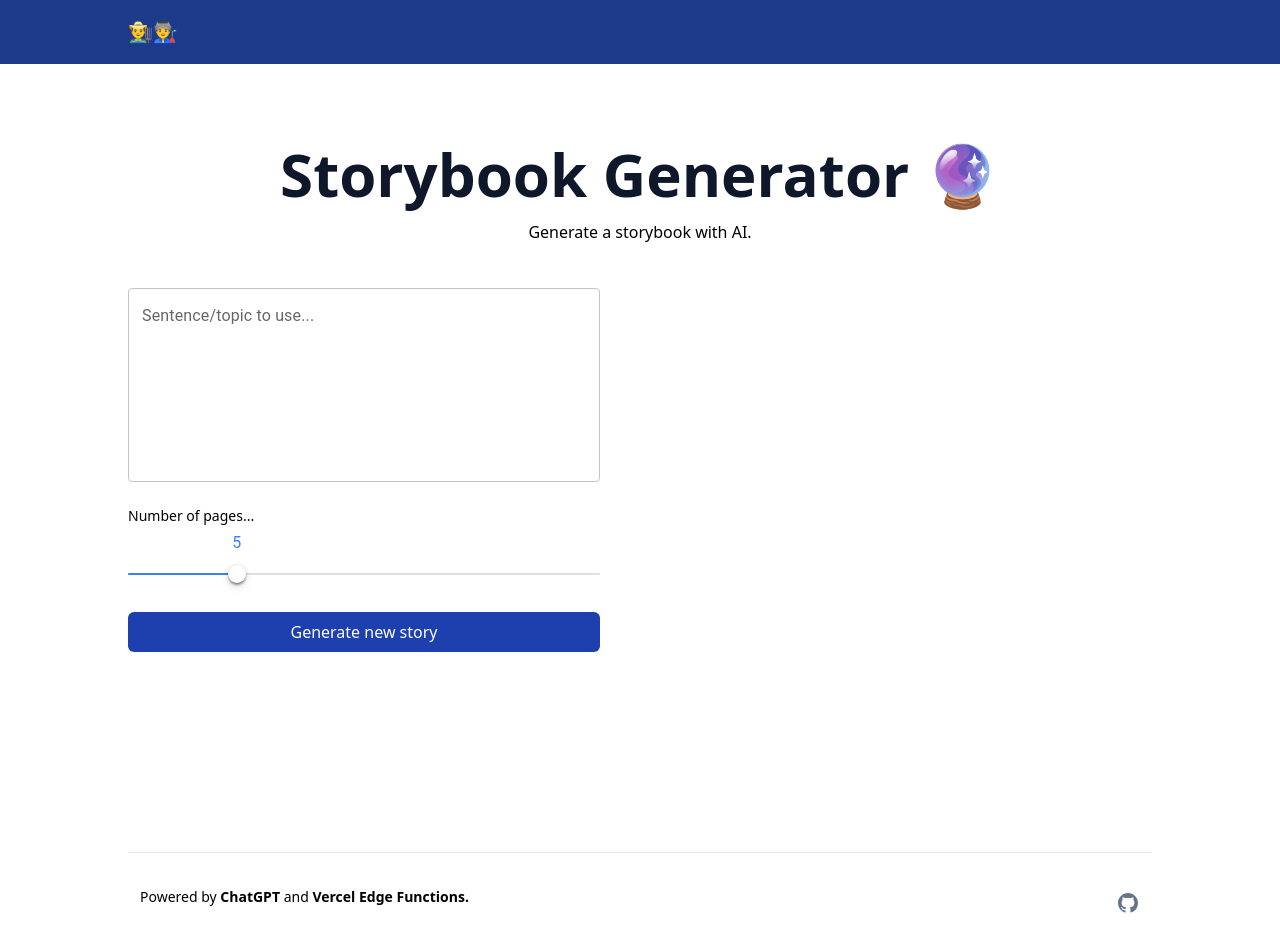
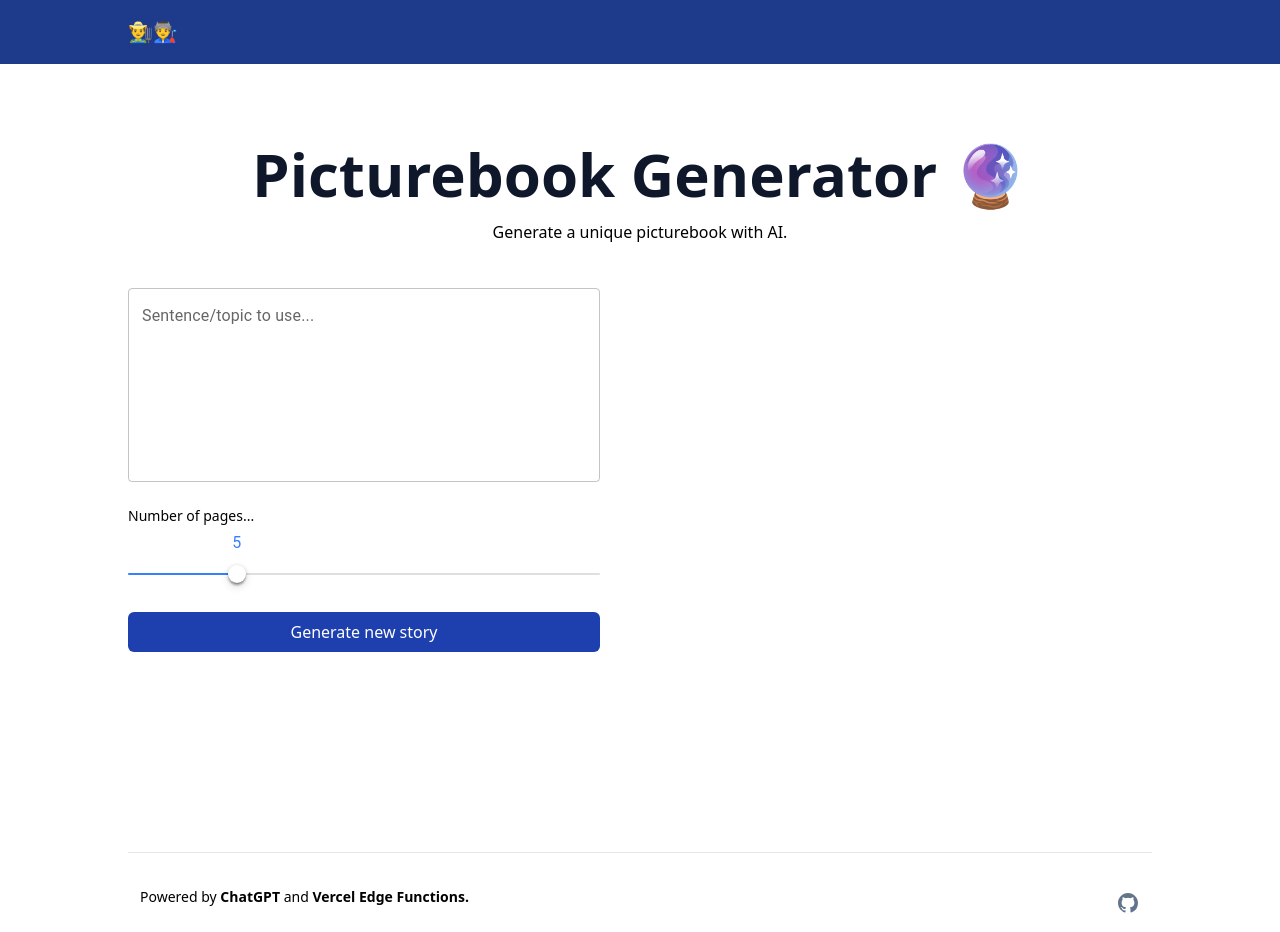
Before and after one commit to dpeterzen/tangled-mare, a Next.js app: page / in a window 1280 px wide. Built offline with nearby package versions, Linux system fonts and the light colour scheme; no server answers.

Commit message:
change storybook naming refs to picturebook

```diff
--- a/components/StorybookGenerator.tsx
+++ b/components/PicturebookGenerator.tsx
@@ -10,7 +10,7 @@ const baseUrl = process.env.NEXT_PUBLIC_API_URL
 const username = process.env.NEXT_PUBLIC_API_USERNAME;
 const password = process.env.NEXT_PUBLIC_API_PASSWORD;
 
-const StorybookGenerator: React.FC = () => {
+const PicturebookGenerator: React.FC = () => {
   const [description, setDescription] = useState<string>('');
   const [pages, setPages] = useState<number>(5);
   const [taskId, setTaskId] = useState<string | null>(null);
@@ -86,4 +86,4 @@ const StorybookGenerator: React.FC = () => {
   );
 };
 
-export default StorybookGenerator;
+export default PicturebookGenerator;
--- a/components/TestBook.tsx
+++ b/components/TestBook.tsx
@@ -83,7 +83,7 @@ const TestBook: React.FC<TestBookProps> = ({ taskId, setLoading }) => {
           <div className="my-1">
             <div className="flex justify-between items-center pb-2 border-b border-gray-300">
               <h2 className="text-xl font-bold">
-                Your Generated Storybook
+                Your Generated Picturebook
               </h2>
             </div>
             <div className="max-w-2xl my-4 mx-auto">
--- a/pages/index.tsx
+++ b/pages/index.tsx
@@ -1,6 +1,6 @@
 import Head from "next/head";
 import Footer from "@/components/Footer";
-import StorybookGenerator from "@/components/StorybookGenerator"
+import PicturebookGenerator from "@/components/PicturebookGenerator"
 
 export default function Home() {
 
@@ -8,7 +8,7 @@ export default function Home() {
     <>
       <Head>
 
-        <title>Storybook Generator</title>
+        <title>Picturebook Generator</title>
         <meta name="viewport" content="width=device-width, initial-scale=1" />
         <link rel="apple-touch-icon" sizes="180x180" href="/apple-touch-icon.png" />
         <link rel="icon" type="image/png" sizes="32x32" href="/favicon-32x32.png" />
@@ -16,7 +16,7 @@ export default function Home() {
         <link rel="manifest" href="/site.webmanifest" />
         <meta
           name="description"
-          content="Generate a storybook with AI."
+          content="Generate a picturebook with AI."
         />
         <meta
           property="og:site_name"
@@ -24,11 +24,11 @@ export default function Home() {
         />
         <meta
           property="og:description"
-          content="Enter a sentence/topic and page number and use AI to create a storybook."
+          content="Enter a sentence/topic and page number and use AI to create a picturebook."
         />
         <meta
           property="og:title"
-          content="Storybook Generator with AI"
+          content="Picturebook Generator with AI"
         />
       </Head>
 
@@ -64,13 +64,13 @@ export default function Home() {
             <div className="max-w-5xl mx-auto">
               <div className="w-full mx-auto">
                 <h1 className="text-6xl text-center font-bold pb-1 text-slate-900">
-                  Storybook Generator  🔮
+                  Picturebook Generator  🔮
                 </h1>
                 <p className="mt-3 mb-10 text-center">
-                  Generate a storybook with AI. <br />
+                  Generate a unique picturebook with AI. <br />
                 </p>
                 <div className="flex flex-col md:flex-row w-full md:space-x-20">
-                  <StorybookGenerator />
+                  <PicturebookGenerator />
                 </div>
               </div>
             </div>
```
